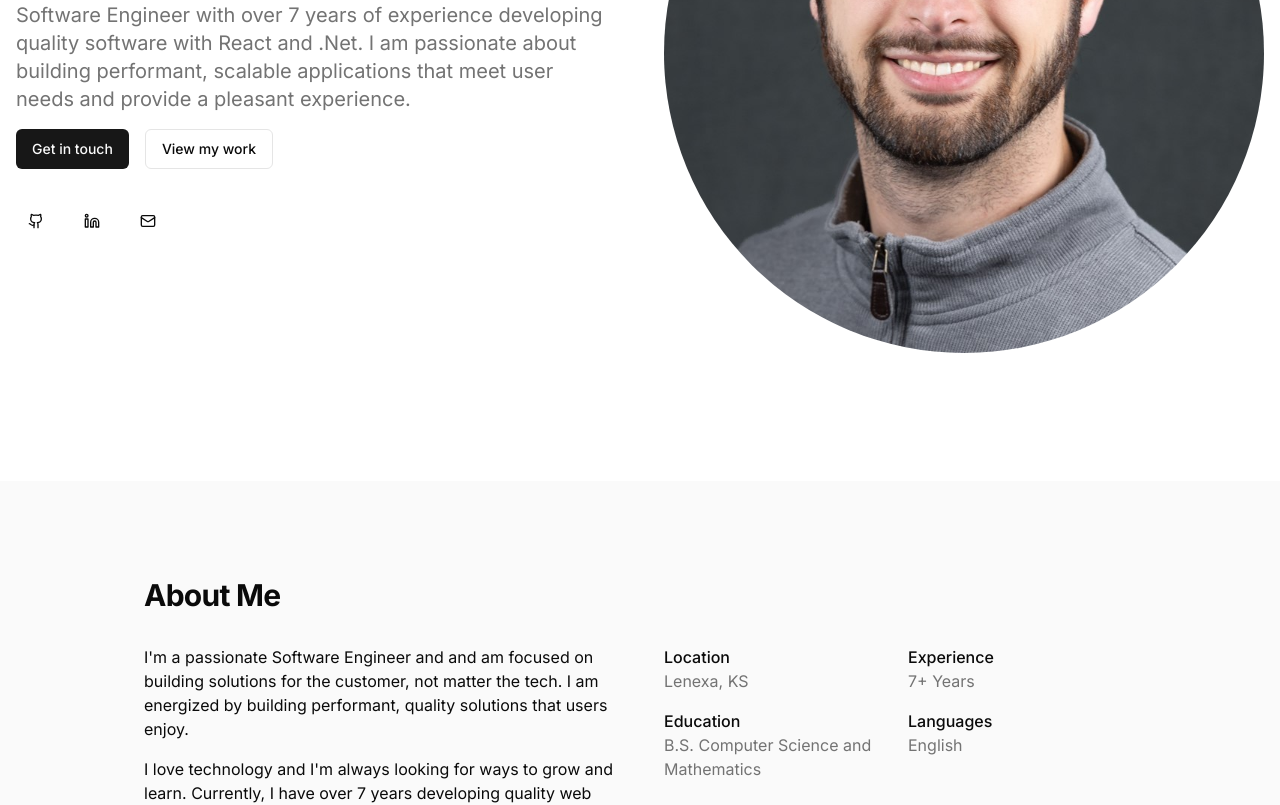
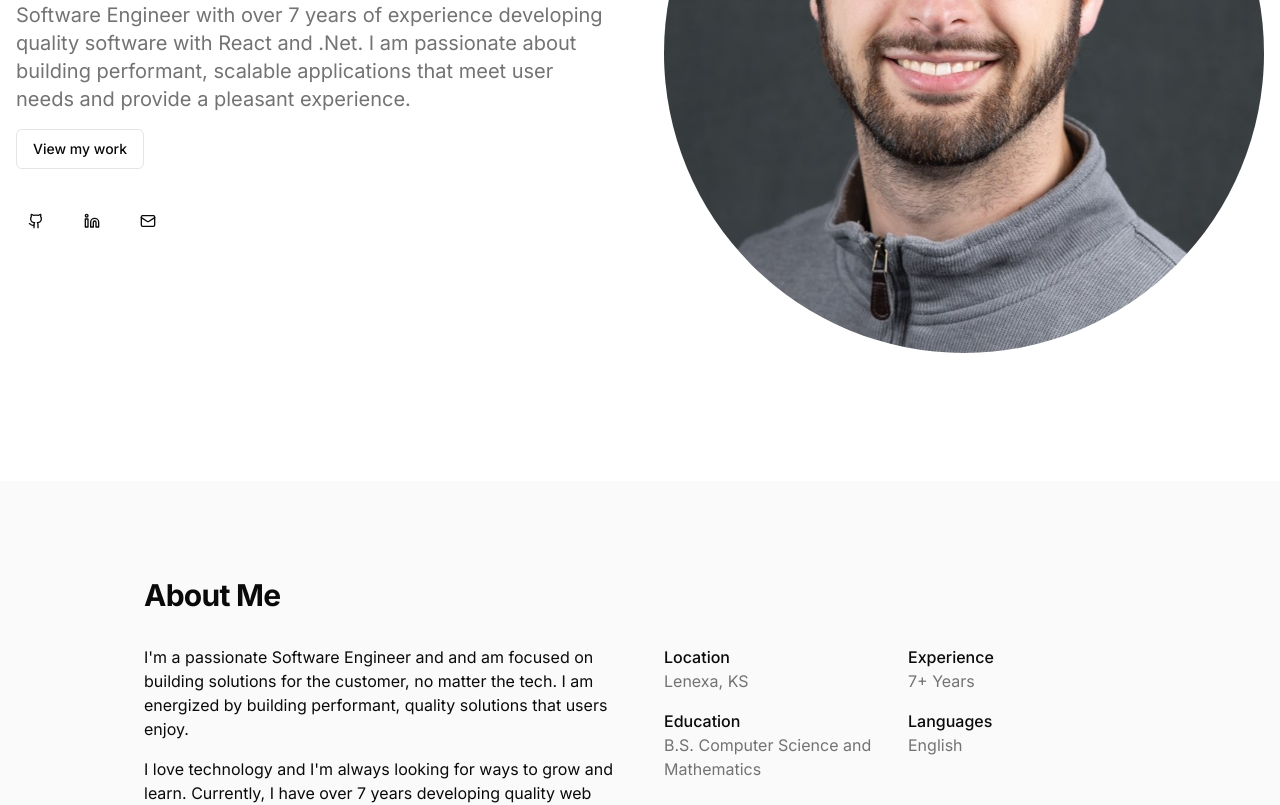
Before and after one commit to AndrewOt/portfolio-website, a Next.js app: page / in a window 1280 px wide. Shown: the part 440-1245 px from the top of the page. Built offline with nearby package versions, Linux system fonts and the light colour scheme.

Commit message:
Update page.tsx
Copy changes

```diff
--- a/app/page.tsx
+++ b/app/page.tsx
@@ -109,9 +109,6 @@ export default function Portfolio() {
                   Software Engineer with over 7 years of experience developing quality software with React and .Net. I am passionate about building performant, scalable applications that meet user needs and provide a pleasant experience.
                 </p>
                 <div className="flex gap-4">
-                  <Button asChild>
-                    <Link href="#contact">Get in touch</Link>
-                  </Button>
                   <Button variant="outline" asChild>
                     <Link href="#projects">View my work</Link>
                   </Button>
@@ -153,7 +150,7 @@ export default function Portfolio() {
             <div className="grid gap-8 md:grid-cols-2 md:gap-12">
               <div className="space-y-4">
                 <p>
-                  I'm a passionate Software Engineer and and am focused on building solutions for the customer, not matter the tech.
+                  I'm a passionate Software Engineer and and am focused on building solutions for the customer, no matter the tech.
                   I am energized by building performant, quality solutions that users enjoy.
                 </p>
                 <p>
@@ -162,7 +159,7 @@ export default function Portfolio() {
                   CosmosDb graph databases and Gremlin, the Rust and C programming languages, and AI assistant tools.
                 </p>
                 <p>
-                  I enjoy coding for fun and as my day job.When I'm not coding, you can find me spending time with friends and family,
+                  I enjoy coding for fun and as my day job. When I'm not coding, you can find me spending time with friends and family,
                   outdoors, behind a camera, reading, or playing video games.
                 </p>
               </div>
```
